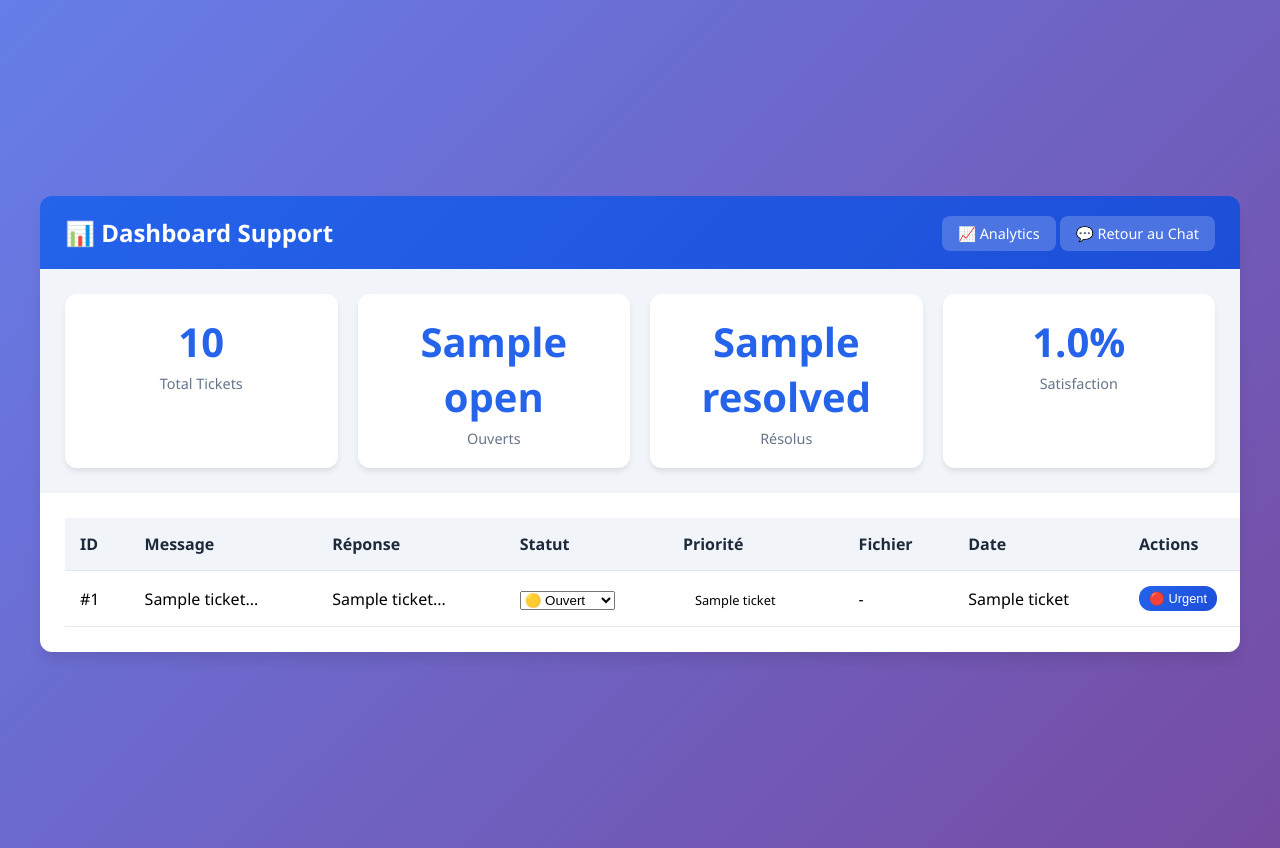
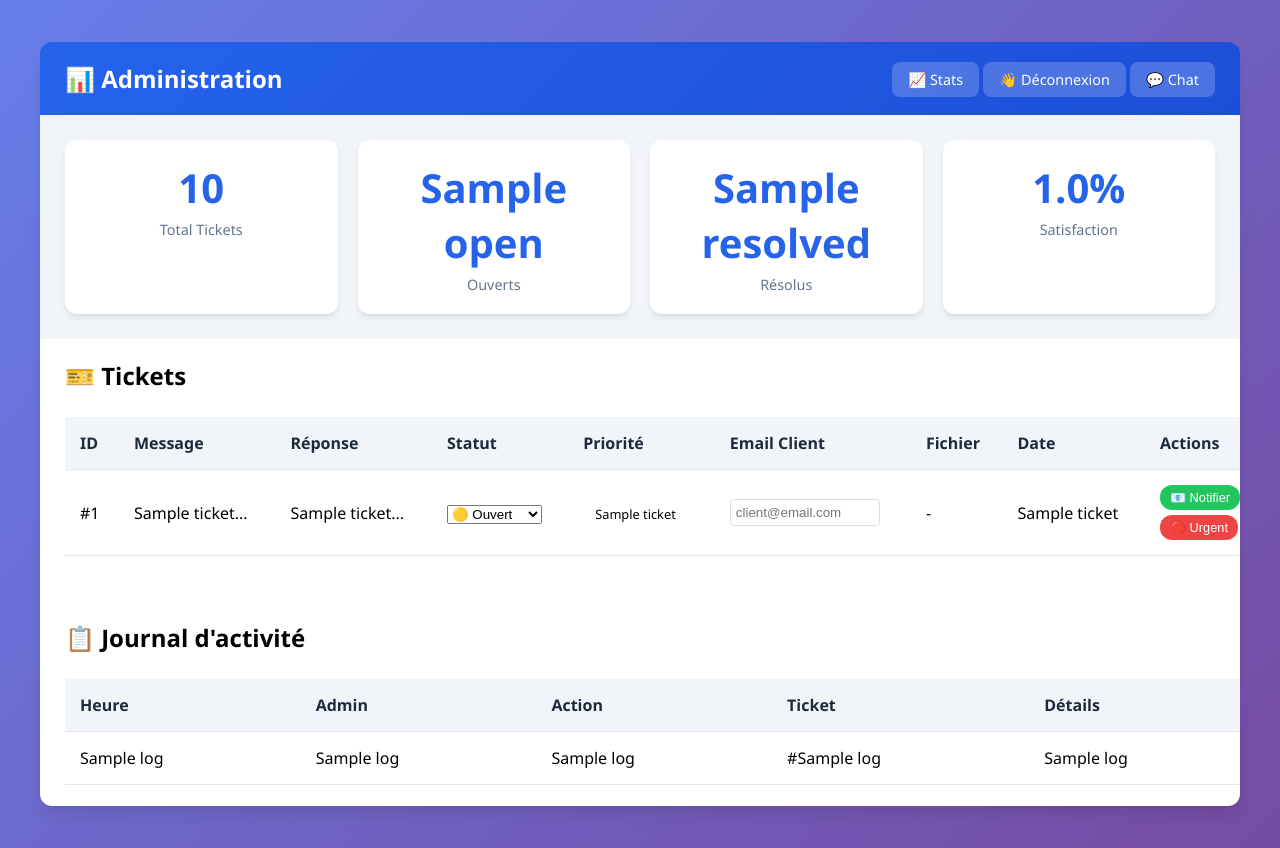
Before and after one commit to alanz0209/support-bot, a Flask app: template frontend/templates/dashboard.html in a window 1280 px wide. Run offline with Flask 3, Linux system fonts and the light colour scheme; the template is opened without the code that fills it: most values are stand-ins (such as "Sample title", 1, 10 or a date in 2020); some libraries are stand-ins or nearby versions.

Commit message:
Retrait du dashboard au niveau de l'interface chat et amelioration du support

```diff
--- a/app.py
+++ b/app.py
@@ -1,6 +1,5 @@
-# app.py - Version complète avec Auth + Email + WebSocket
+# app.py
 from flask import Flask, render_template, request, jsonify, redirect, url_for, session, flash
-from flask_login import LoginManager, UserMixin, login_user, logout_user, login_required, current_user
 from flask_mail import Mail, Message
 from flask_socketio import SocketIO, emit
 from backend.database import Database
@@ -10,7 +9,6 @@ import os
 from werkzeug.utils import secure_filename
 from werkzeug.security import generate_password_hash, check_password_hash
 from datetime import datetime
-import threading
 
 app = Flask(__name__,
             template_folder='frontend/templates',
@@ -18,10 +16,6 @@ app = Flask(__name__,
 app.config.from_object(Config)
 
 # Initialisation extensions
-login_manager = LoginManager()
-login_manager.init_app(app)
-login_manager.login_view = 'login'
-
 mail = Mail(app)
 socketio = SocketIO(app, cors_allowed_origins="*")
 
@@ -36,21 +30,8 @@ app.config['MAX_CONTENT_LENGTH'] = 16 * 1024 * 1024
 db = Database()
 bot = SupportBot()
 
-# ==================== USER MODEL ====================
-class Admin(UserMixin):
-    def __init__(self, email, password_hash):
-        self.id = email
-        self.email = email
-        self.password_hash = password_hash
-
-    def check_password(self, password):
-        return check_password_hash(self.password_hash, password)
-
-@login_manager.user_loader
-def load_user(user_id):
-    if user_id == Config.ADMIN_EMAIL:
-        return Admin(Config.ADMIN_EMAIL, generate_password_hash(Config.ADMIN_PASSWORD))
-    return None
+# Hash du mot de passe admin (une seule fois au démarrage)
+ADMIN_PASSWORD_HASH = generate_password_hash(Config.ADMIN_PASSWORD)
 
 def allowed_file(filename):
     return '.' in filename and filename.rsplit('.', 1)[1].lower() in ALLOWED_EXTENSIONS
@@ -62,12 +43,11 @@ def login():
         email = request.form.get('email')
         password = request.form.get('password')
 
-        if email == Config.ADMIN_EMAIL and check_password_hash(generate_password_hash(Config.ADMIN_PASSWORD), password):
-            # Pour simplifier, on utilise session directement
+        if email == Config.ADMIN_EMAIL and check_password_hash(ADMIN_PASSWORD_HASH, password):
             session['logged_in'] = True
             session['admin_email'] = email
             flash('✅ Connexion réussie !', 'success')
-            return redirect(url_for('dashboard'))
+            return redirect(url_for('admin_dashboard'))
 
         flash('❌ Email ou mot de passe incorrect', 'error')
     return render_template('login.html')
@@ -80,7 +60,6 @@ def logout():
     return redirect(url_for('index'))
 
 def login_required(f):
-    """Décorateur pour protéger les routes admin"""
     def decorated_function(*args, **kwargs):
         if not session.get('logged_in'):
             flash('🔐 Veuillez vous connecter', 'warning')
@@ -89,21 +68,23 @@ def login_required(f):
     decorated_function.__name__ = f.__name__
     return decorated_function
 
-# ==================== ROUTES PRINCIPALES ====================
+# ==================== ROUTES PUBLIQUES ====================
 @app.route('/')
 def index():
     return render_template('index.html')
 
-@app.route('/dashboard')
+# ==================== ROUTES ADMIN (CACHÉES) ====================
+@app.route('/admin')
 @login_required
-def dashboard():
+def admin_dashboard():
     tickets = db.get_all_tickets()
     stats = db.get_ticket_stats()
-    return render_template('dashboard.html', tickets=tickets, stats=stats)
+    activity_log = db.get_activity_log(50)
+    return render_template('dashboard.html', tickets=tickets, stats=stats, activity_log=activity_log)
 
-@app.route('/analytics')
+@app.route('/admin/analytics')
 @login_required
-def analytics():
+def admin_analytics():
     stats = db.get_ticket_stats()
     analytics_data = db.get_analytics()
     return render_template('analytics.html', stats=stats, analytics=analytics_data)
@@ -119,19 +100,22 @@ def chat():
         return jsonify({'reply': 'Veuillez entrer un message ou joindre un fichier.'}), 400
 
     result = bot.get_response(user_message, file_url)
-    ticket_id = db.save_ticket(user_message, result['reply'], file_url, result['source'])
 
-    # 🚨 Notification WebSocket si ticket urgent
-    if 'urgent' in user_message.lower() or 'critique' in user_message.lower():
+    # Détection urgence : IA + Mots-clés
+    is_urgent = bot.detect_urgency(user_message)
+    priority = 'urgent' if is_urgent else 'normal'
+
+    ticket_id = db.save_ticket(user_message, result['reply'], file_url, result['source'], priority)
+
+    # 🚨 Si urgent → Email + WebSocket
+    if is_urgent:
+        send_urgent_email(ticket_id, user_message)
         socketio.emit('urgent_ticket', {
             'id': ticket_id,
             'message': user_message[:100],
             'priority': 'urgent',
             'timestamp': datetime.now().strftime('%H:%M')
-        }, broadcast=True)
-
-        # 📧 Envoyer email d'alerte
-        send_urgent_email(ticket_id, user_message)
+        })
 
     return jsonify({
         'reply': result['reply'],
@@ -175,16 +159,26 @@ def save_feedback():
 @login_required
 def update_ticket_status(ticket_id):
     data = request.json
-    old_status = db.get_ticket(ticket_id)[3] if db.get_ticket(ticket_id) else None
+    ticket = db.get_ticket(ticket_id)
+    old_status = ticket[3] if ticket else None
+
     db.update_ticket_status(ticket_id, data.get('status', 'open'))
 
+    # Journal d'activité
+    db.log_activity(
+        session.get('admin_email'),
+        'status_change',
+        ticket_id,
+        f"{old_status} → {data.get('status')}"
+    )
+
     # Notification WebSocket
-    socketio.emit('urgent_ticket', {
-    'id': ticket_id,
-    'message': user_message[:100],
-    'priority': 'urgent',
-    'timestamp': datetime.now().strftime('%H:%M')
-}, broadcast_to=None)
+    socketio.emit('ticket_updated', {
+        'id': ticket_id,
+        'field': 'status',
+        'old': old_status,
+        'new': data.get('status')
+    })
 
     return jsonify({'success': True})
 
@@ -192,15 +186,76 @@ def update_ticket_status(ticket_id):
 @login_required
 def update_ticket_priority(ticket_id):
     data = request.json
+    ticket = db.get_ticket(ticket_id)
+
     db.update_ticket_priority(ticket_id, data.get('priority', 'normal'))
+
+    # Journal d'activité
+    db.log_activity(
+        session.get('admin_email'),
+        'priority_change',
+        ticket_id,
+        f"→ {data.get('priority')}"
+    )
 
     socketio.emit('ticket_updated', {
         'id': ticket_id,
         'field': 'priority',
         'new': data.get('priority')
-    }, broadcast=True)
+    })
 
     return jsonify({'success': True})
+
+@app.route('/api/tickets/<int:ticket_id>/notify', methods=['POST'])
+@login_required
+def notify_user(ticket_id):
+    """Envoie un email à l'utilisateur quand le ticket est résolu"""
+    data = request.json
+    user_email = data.get('email')
+
+    if not user_email:
+        return jsonify({'error': 'Email requis'}), 400
+
+    ticket = db.get_ticket(ticket_id)
+    if not ticket:
+        return jsonify({'error': 'Ticket non trouvé'}), 404
+
+    try:
+        msg = Message(
+            subject=f'✅ Votre demande #{ticket_id} a été traitée',
+            recipients=[user_email],
+            body=f'''
+Bonjour,
+
+Votre ticket de support #{ticket_id} a été marqué comme résolu.
+
+📝 Votre demande : {ticket[1]}
+
+🤖 Réponse apportée :
+{ticket[2]}
+
+Si vous avez d'autres questions, répondez simplement à cet email
+ou créez un nouveau ticket sur notre chat.
+
+Cordialement,
+L'équipe Support
+            ''',
+            sender=Config.MAIL_DEFAULT_SENDER
+        )
+        mail.send(msg)
+
+        # Journal d'activité
+        db.log_activity(
+            session.get('admin_email'),
+            'user_notified',
+            ticket_id,
+            f"Email envoyé à {user_email}"
+        )
+
+        return jsonify({'success': True})
+    except Exception as e:
+        print(f"❌ Erreur envoi email : {e}")
+        return jsonify({'error': str(e)}), 500
 
 # ==================== EMAIL NOTIFICATIONS ====================
 def send_urgent_email(ticket_id, message):
@@ -216,7 +271,7 @@ Nouveau ticket urgent détecté !
 📝 Message: {message}
 🕐 Heure: {datetime.now().strftime('%d/%m/%Y %H:%M')}
 
-👉 Voir le dashboard: http://localhost:5000/dashboard
+👉 Voir le dashboard: http://localhost:5000/admin
             ''',
             sender=Config.MAIL_DEFAULT_SENDER
         )
@@ -224,19 +279,6 @@ Nouveau ticket urgent détecté !
         print(f"✅ Email d'alerte envoyé pour ticket #{ticket_id}")
     except Exception as e:
         print(f"❌ Erreur envoi email : {e}")
-
-def send_ticket_notification(ticket_id, status):
-    """Notification pour changement de statut"""
-    try:
-        msg = Message(
-            subject=f'📋 Ticket #{ticket_id} → {status}',
-            recipients=[Config.ADMIN_EMAIL],
-            body=f'Le ticket #{ticket_id} a été marqué comme "{status}".\n\nVoir: http://localhost:5000/dashboard',
-            sender=Config.MAIL_DEFAULT_SENDER
-        )
-        mail.send(msg)
-    except Exception as e:
-        print(f"❌ Erreur notification : {e}")
 
 # ==================== WEBSOCKET EVENTS ====================
 @socketio.on('connect')
@@ -246,12 +288,10 @@ def handle_connect():
 
 @socketio.on('admin_join')
 def handle_admin_join():
-    """Un admin rejoint le dashboard en temps réel"""
     if session.get('logged_in'):
         emit('admin_online', {'count': 1}, broadcast=True)
 
 # ==================== LANCEMENT ====================
 if __name__ == '__main__':
     os.makedirs('data', exist_ok=True)
-    # Pour le dev: debug=True, pour prod: use eventlet
     socketio.run(app, debug=True, port=5000, allow_unsafe_werkzeug=True)
--- a/config.py
+++ b/config.py
@@ -8,7 +8,7 @@ class Config:
     DATABASE_PATH = os.getenv("DATABASE_PATH", "data/tickets.db")
 
     # Admin
-    ADMIN_EMAIL = os.getenv("ADMIN_EMAIL", "admin@company.com")
+    ADMIN_EMAIL = os.getenv("ADMIN_EMAIL", "alanizogo@gmail.com")
     ADMIN_PASSWORD = os.getenv("ADMIN_PASSWORD", "admin123")
 
     # Email
--- a/frontend/templates/dashboard.html
+++ b/frontend/templates/dashboard.html
@@ -2,16 +2,18 @@
 <html lang="fr">
 <head>
     <meta charset="UTF-8">
-    <title>Dashboard - Support</title>
+    <title>Administration - Support</title>
     <link rel="stylesheet" href="{{ url_for('static', filename='css/style.css') }}">
+    <script src="https://cdn.socket.io/4.7.2/socket.io.min.js"></script>
 </head>
 <body>
     <div class="dashboard-container">
         <header class="chat-header">
-            <h1>📊 Dashboard Support</h1>
+            <h1>📊 Administration</h1>
             <div>
-                <a href="/analytics" class="admin-link">📈 Analytics</a>
-                <a href="/" class="admin-link">💬 Retour au Chat</a>
+                <a href="/admin/analytics" class="admin-link">📈 Stats</a>
+                <a href="/logout" class="admin-link">👋 Déconnexion</a>
+                <a href="/" class="admin-link">💬 Chat</a>
             </div>
         </header>
 
@@ -40,6 +42,7 @@
             </div>
         </div>
 
+        <h2 style="padding: 0 25px; margin-top: 20px;">🎫 Tickets</h2>
         <table>
             <thead>
                 <tr>
@@ -48,6 +51,7 @@
                     <th>Réponse</th>
                     <th>Statut</th>
                     <th>Priorité</th>
+                    <th>Email Client</th>
                     <th>Fichier</th>
                     <th>Date</th>
                     <th>Actions</th>
@@ -72,6 +76,11 @@
                         </span>
                     </td>
                     <td>
+                        <input type="email" placeholder="client@email.com"
+                               id="user-email-{{ ticket[0] }}"
+                               style="width: 150px; padding: 5px; border: 1px solid #ddd; border-radius: 4px;">
+                    </td>
+                    <td>
                         {% if ticket[6] %}
                             <a href="{{ ticket[6] }}" target="_blank">📎 Voir</a>
                         {% else %}
@@ -80,15 +89,100 @@
                     </td>
                     <td>{{ ticket[8] }}</td>
                     <td>
-                        <button onclick="updatePriority({{ ticket[0] }}, 'urgent')" style="padding: 5px 10px; font-size: 0.8rem;">🔴 Urgent</button>
+                        <button onclick="notifyUser({{ ticket[0] }})"
+                                style="padding: 5px 10px; font-size: 0.8rem; background: #22c55e;">
+                            📧 Notifier
+                        </button>
+                        <button onclick="updatePriority({{ ticket[0] }}, 'urgent')"
+                                style="padding: 5px 10px; font-size: 0.8rem; background: #ef4444; margin-top: 5px;">
+                            🔴 Urgent
+                        </button>
                     </td>
                 </tr>
                 {% endfor %}
             </tbody>
         </table>
+
+        {% if activity_log %}
+        <h2 style="padding: 0 25px; margin-top: 40px;">📋 Journal d'activité</h2>
+        <table>
+            <thead>
+                <tr>
+                    <th>Heure</th>
+                    <th>Admin</th>
+                    <th>Action</th>
+                    <th>Ticket</th>
+                    <th>Détails</th>
+                </tr>
+            </thead>
+            <tbody>
+                {% for log in activity_log %}
+                <tr>
+                    <td>{{ log[5] }}</td>
+                    <td>{{ log[1] }}</td>
+                    <td>{{ log[2] }}</td>
+                    <td>#{{ log[3] }}</td>
+                    <td>{{ log[4] }}</td>
+                </tr>
+                {% endfor %}
+            </tbody>
+        </table>
+        {% endif %}
     </div>
 
     <script>
+        // WebSocket pour temps réel
+        let socket;
+        if (typeof io !== 'undefined') {
+            socket = io();
+            socket.on('connect', () => console.log('🔌 Connecté WebSocket'));
+            socket.on('ticket_updated', (data) => {
+                console.log('📋 Ticket mis à jour:', data);
+                const row = document.querySelector(`tr[data-ticket-id="${data.id}"]`);
+                if (row) {
+                    row.style.transition = 'background-color 0.3s';
+                    row.style.backgroundColor = '#fef3c7';
+                    setTimeout(() => { row.style.backgroundColor = 'transparent'; }, 1000);
+                }
+            });
+            socket.on('urgent_ticket', (data) => {
+                console.log('🔴 Ticket urgent:', data);
+                playAlertSound();
+                const row = document.querySelector(`tr[data-ticket-id="${data.id}"]`);
+                if (row) {
+                    row.style.transition = 'background-color 0.3s';
+                    row.style.backgroundColor = '#fee2e2';
+                    setTimeout(() => { row.style.backgroundColor = 'transparent'; }, 2000);
+                }
+            });
+        }
+
+        function playAlertSound() {
+            try {
+                const audioContext = new (window.AudioContext || window.webkitAudioContext)();
+                const oscillator = audioContext.createOscillator();
+                const gainNode = audioContext.createGain();
+                oscillator.connect(gainNode);
+                gainNode.connect(audioContext.destination);
+                oscillator.frequency.setValueAtTime(800, audioContext.currentTime);
+                gainNode.gain.setValueAtTime(0.3, audioContext.currentTime);
+                oscillator.start();
+                oscillator.stop(audioContext.currentTime + 0.2);
+                setTimeout(() => {
+                    const osc2 = audioContext.createOscillator();
+                    const gain2 = audioContext.createGain();
+                    osc2.connect(gain2);
+                    gain2.connect(audioContext.destination);
+                    osc2.frequency.value = 1000;
+                    gain2.gain.value = 0.3;
+                    osc2.start();
+                    osc2.stop(audioContext.currentTime + 0.2);
+                }, 250);
+            } catch (e) {
+                console.log('🔇 Son désactivé:', e);
+            }
+        }
+
         async function updateStatus(id, status) {
             await fetch(`/api/tickets/${id}/status`, {
                 method: 'PUT',
@@ -105,6 +199,27 @@
             });
             location.reload();
         }
+
+        async function notifyUser(ticketId) {
+            const email = document.getElementById(`user-email-${ticketId}`).value;
+            if (!email) {
+                alert('⚠️ Veuillez entrer l\'email du client');
+                return;
+            }
+
+            const response = await fetch(`/api/tickets/${ticketId}/notify`, {
+                method: 'POST',
+                headers: {'Content-Type': 'application/json'},
+                body: JSON.stringify({email})
+            });
+
+            const data = await response.json();
+            if (data.success) {
+                alert('✅ Email envoyé au client !');
+            } else {
+                alert('❌ Erreur : ' + (data.error || 'Échec de l\'envoi'));
+            }
+        }
     </script>
 </body>
 </html>
--- a/frontend/templates/index.html
+++ b/frontend/templates/index.html
@@ -10,7 +10,7 @@
     <div class="chat-container">
         <header class="chat-header">
             <h1>🤖 Support Assistant</h1>
-            <a href="/dashboard" class="admin-link">📊 Dashboard</a>
+            <!-- ✅ PAS DE LIEN ADMIN - Discret -->
         </header>
 
         <div class="chat-messages" id="chatMessages">
@@ -39,6 +39,9 @@
             </div>
         </div>
     </div>
+
+    <!-- Socket.IO pour les notifications temps réel -->
+    <script src="https://cdn.socket.io/4.7.2/socket.io.min.js"></script>
     <script src="{{ url_for('static', filename='js/chat.js') }}"></script>
 </body>
 </html>
--- a/frontend/templates/login.html
+++ b/frontend/templates/login.html
@@ -77,7 +77,7 @@
 </head>
 <body style="background: linear-gradient(135deg, #667eea 0%, #764ba2 100%);">
     <div class="login-container">
-        <h2>🔐 Admin Login</h2>
+        <h2>🔐 Administration</h2>
 
         {% with messages = get_flashed_messages(with_categories=true) %}
             {% if messages %}
@@ -90,7 +90,8 @@
         <form method="POST">
             <div class="form-group">
                 <label for="email">Email</label>
-                <input type="email" id="email" name="email" required placeholder="admin@company.com">
+                <input type="email" id="email" name="email" required
+                       placeholder="admin@company.com">
             </div>
             <div class="form-group">
                 <label for="password">Mot de passe</label>
```
Also changed, not shown: backend/bot_engine.py (+44 -6 lines), backend/database.py (+46 -30 lines), frontend/static/js/chat.js (+8 -40 lines), frontend/templates/analytics.html (+11 -8 lines), test_email.py (deleted, +0 -20 lines).
